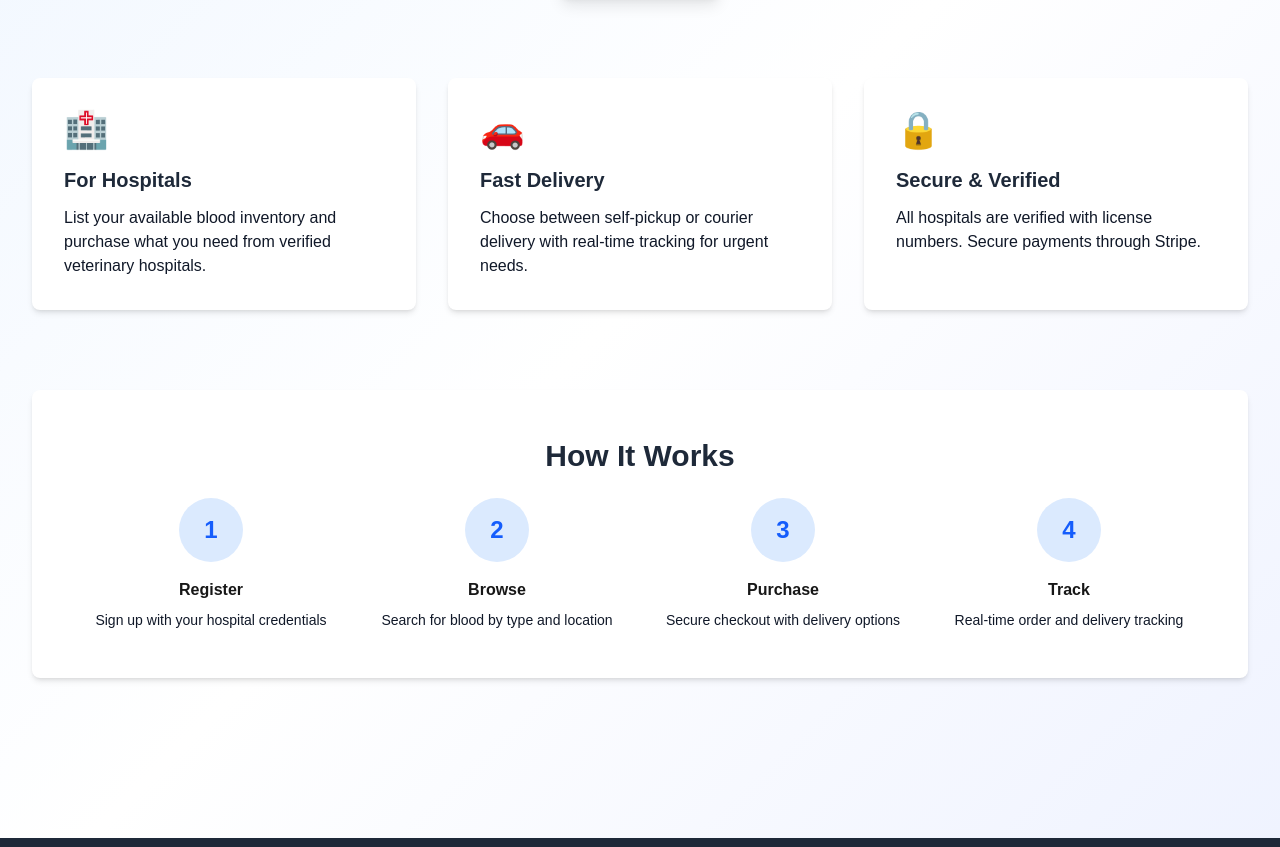
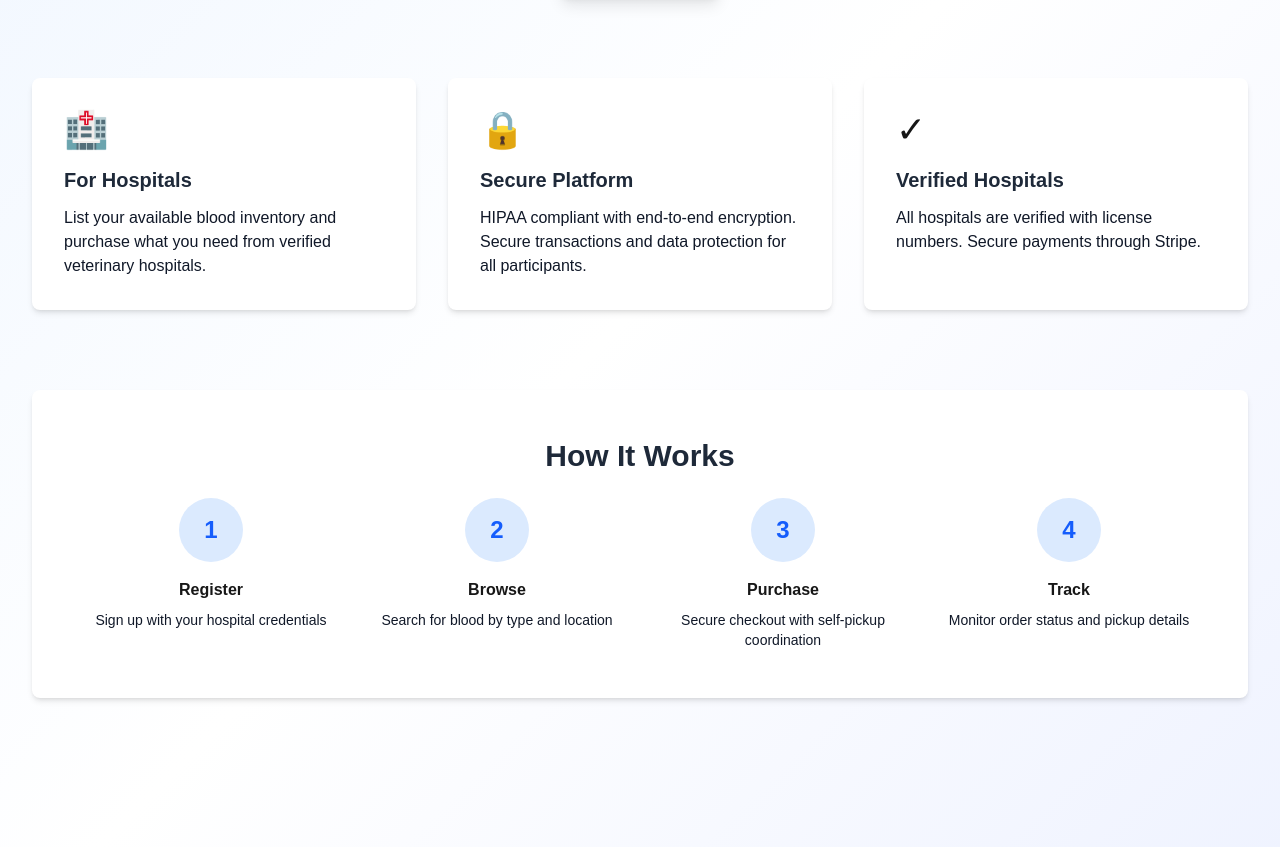
Before and after one commit to afasano23-cpu/bloodbank, a Next.js app: page / in a window 1280 px wide. Shown: the part 338-1185 px from the top of the page. Built offline with nearby package versions, Linux system fonts and the light colour scheme.

Commit message:
Sandbox autosave

```diff
--- a/src/app/page.tsx
+++ b/src/app/page.tsx
@@ -52,20 +52,20 @@ export default function Home() {
           </div>
 
           <div className="bg-white p-8 rounded-lg shadow-md">
-            <div className="text-4xl mb-4">🚗</div>
+            <div className="text-4xl mb-4">🔒</div>
             <h3 className="text-xl font-semibold text-gray-800 mb-3">
-              Fast Delivery
+              Secure Platform
             </h3>
             <p className="text-gray-900">
-              Choose between self-pickup or courier delivery with real-time
-              tracking for urgent needs.
+              HIPAA compliant with end-to-end encryption. Secure transactions
+              and data protection for all participants.
             </p>
           </div>
 
           <div className="bg-white p-8 rounded-lg shadow-md">
-            <div className="text-4xl mb-4">🔒</div>
+            <div className="text-4xl mb-4">✓</div>
             <h3 className="text-xl font-semibold text-gray-800 mb-3">
-              Secure & Verified
+              Verified Hospitals
             </h3>
             <p className="text-gray-900">
               All hospitals are verified with license numbers. Secure payments
@@ -103,7 +103,7 @@ export default function Home() {
               </div>
               <h4 className="font-semibold mb-2">Purchase</h4>
               <p className="text-sm text-gray-900">
-                Secure checkout with delivery options
+                Secure checkout with self-pickup coordination
               </p>
             </div>
             <div className="text-center">
@@ -112,7 +112,7 @@ export default function Home() {
               </div>
               <h4 className="font-semibold mb-2">Track</h4>
               <p className="text-sm text-gray-900">
-                Real-time order and delivery tracking
+                Monitor order status and pickup details
               </p>
             </div>
           </div>
```
